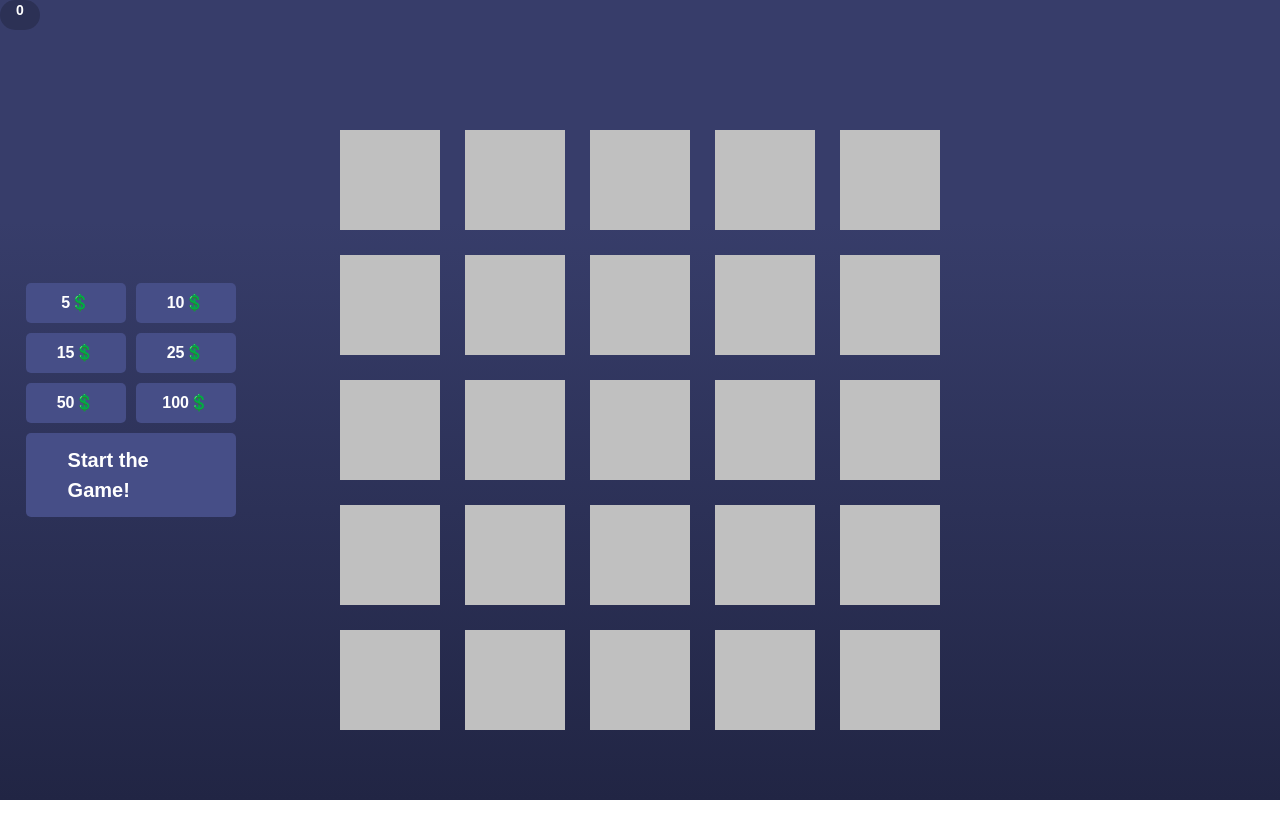
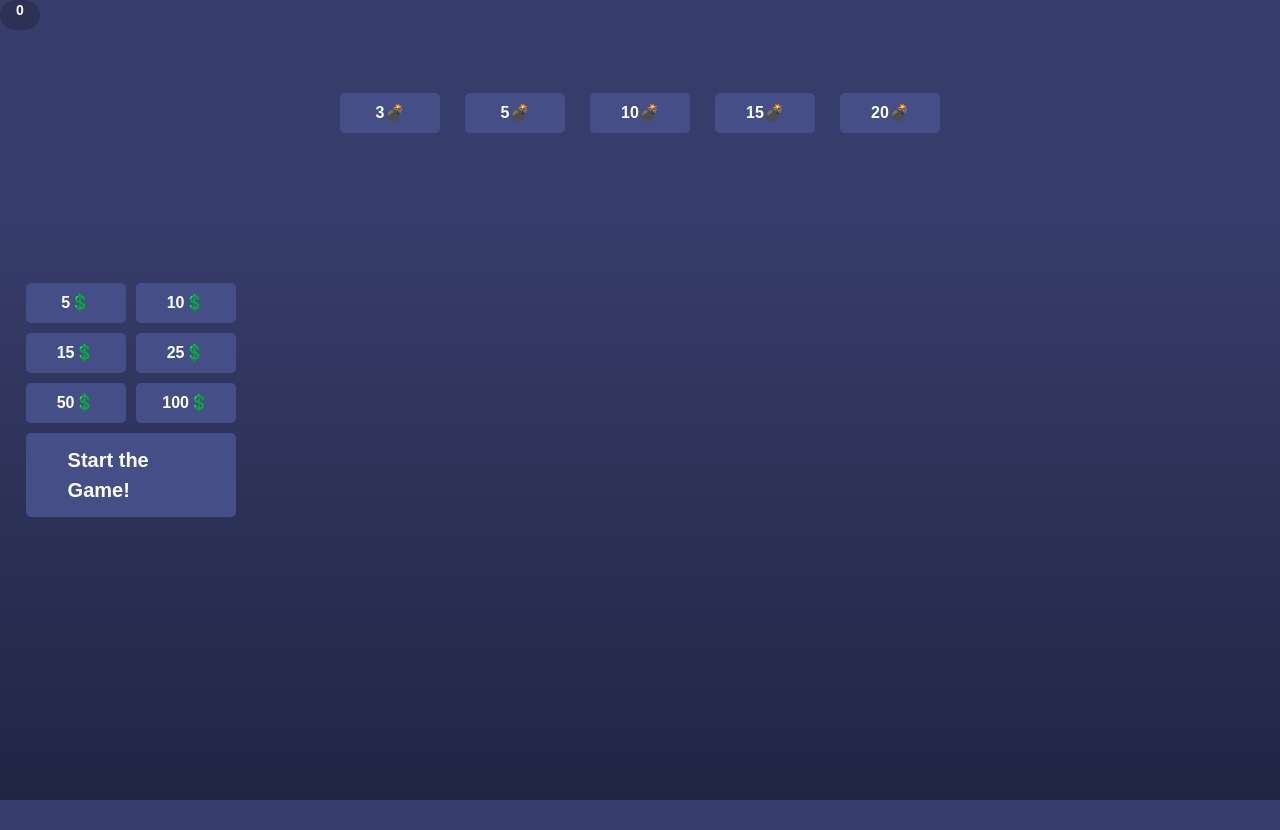
Before and after one commit to gLozeen/Mines, a React (Create React App) app: page / in a window 1280 px wide. Before the commit the page ends 800 px from the top, so only its background shows below. Built offline with nearby package versions, Linux system fonts and the light colour scheme; a web font is replaced by a local one.

Commit message:
feat: add mines amount buttons; add go back button

```diff
--- a/src/App.tsx
+++ b/src/App.tsx
@@ -5,12 +5,17 @@ import { GameStore } from "./lib/gameStore";
 import { MineCase } from "./components/mines/MineCase";
 import { MineComponent } from "./components/mines/mine";
 import { Bet } from "./components/buttons/bet";
-import { GameState } from "./lib/stateMap.types";
+import { ButtonType, GameState } from "./lib/stateMap.types";
 import { Case } from "./components/mines/case";
 import { ShowBet } from "./components/bet/showBet";
 import { Repeat } from "./components/buttons/repeat";
 import { ButtonsCase } from "./components/buttons/buttonsCase";
 import { StartGame } from "./components/buttons/startGame";
+import {
+  MineAmountButton,
+  MineAmountCase,
+} from "./components/buttons/mineAmountCase";
+import { GoBack } from "./components/buttons/goBack";
 
 export const gameStore = new GameStore();
 const App = observer(() => {
@@ -22,26 +27,58 @@ const App = observer(() => {
     <>
       <ShowBet betAmount={gameStore.betAmount} />
 
-      <ButtonsCase>
-        {gameStore.state !== GameState.BetAwait &&
+      <ButtonsCase isPlayerTurn={true}>
+        {gameStore.state !== GameState.StartAwait &&
           gameStore.state !== GameState.Init && (
             <Repeat
               data-disabled={gameStore.state !== GameState.GameEnd}
               onClick={() => {
                 if (gameStore.state === GameState.GameEnd)
-                  gameStore.changeState();
+                  gameStore.changeState<GameState.GameEnd>({
+                    buttonType: ButtonType.Repeat,
+                  });
               }}
             >
               Repeat ♻
             </Repeat>
           )}
-        {gameStore.state === GameState.BetAwait &&
+        {gameStore.state !== GameState.StartAwait &&
+          gameStore.state !== GameState.Init && (
+            <GoBack
+              data-disabled={gameStore.state !== GameState.GameEnd}
+              onClick={() => {
+                if (gameStore.state === GameState.GameEnd)
+                  gameStore.changeState<GameState.GameEnd>({
+                    buttonType: ButtonType.GoBack,
+                  });
+              }}
+            >
+              Go back ◀
+            </GoBack>
+          )}
+        {gameStore.state === GameState.StartAwait &&
           [5, 10, 15, 25, 50, 100].map((bet) => (
             <Bet betAmount={bet} key={`bet${bet}`}></Bet>
           ))}
-        {gameStore.state === GameState.BetAwait && <StartGame />}
+        {gameStore.state === GameState.StartAwait && (
+          <StartGame
+            allInputs={
+              gameStore.betAmount && gameStore.minesAmount ? true : false
+            }
+          />
+        )}
       </ButtonsCase>
       <Case>
+        {gameStore.state === GameState.StartAwait && (
+          <MineAmountCase>
+            {[3, 5, 10, 15, 20].map((mineAmounts) => (
+              <MineAmountButton
+                key={`mineButton${mineAmounts}`}
+                mineAmount={mineAmounts}
+              />
+            ))}
+          </MineAmountCase>
+        )}
         <MineCase>
           {gameStore.fields.map((field, mineIndex) => (
             <MineComponent
--- a/src/components/buttons/bet.tsx
+++ b/src/components/buttons/bet.tsx
@@ -1,19 +1,15 @@
 import { observer } from "mobx-react";
 import { gameStore } from "../../App";
-import { GameState } from "../../lib/stateMap.types";
 import { ActionButton } from "./button.styled";
 import { ActionButtonProps } from "./button.types";
 
 export const Bet = observer((props: ActionButtonProps) => (
   <ActionButton
-    data-disabled={!(gameStore.state === GameState.BetAwait)}
+    data-disabled={props.betAmount === gameStore.betAmount}
     {...props}
     onClick={() => {
-      if (gameStore.state === GameState.BetAwait)
-        gameStore.changeState<GameState.BetAwait>({
-          betAmount: props.betAmount,
-        });
-      gameStore.setBet(props.betAmount);
+      if (!(props.betAmount === gameStore.betAmount))
+        gameStore.setBet(props.betAmount!);
       console.log(gameStore.betAmount);
     }}
   >
--- a/src/components/buttons/button.styled.ts
+++ b/src/components/buttons/button.styled.ts
@@ -1,6 +1,4 @@
 import styled from "@emotion/styled";
-import { observer } from "mobx-react";
-import { ButtonsProps } from "./button.types";
 
 export const ActionButton = styled.div`
   font-weight: bold;
--- a/src/components/buttons/button.types.ts
+++ b/src/components/buttons/button.types.ts
@@ -1,7 +1,8 @@
 export interface ActionButtonProps
   extends Partial<React.HTMLAttributes<HTMLDivElement>> {
   disabled?: boolean;
-  betAmount: number;
+  betAmount?: number;
+  mineAmount?: number;
 }
 export interface ButtonsProps
   extends Partial<React.HTMLAttributes<HTMLDivElement>> {
--- /dev/null
+++ b/src/components/buttons/goBack.tsx
@@ -0,0 +1,4 @@
+import styled from "@emotion/styled";
+import { Repeat } from "./repeat";
+
+export const GoBack = styled(Repeat)``;
--- a/src/components/buttons/mineAmountCase.tsx
+++ b/src/components/buttons/mineAmountCase.tsx
@@ -1,8 +1,25 @@
 import styled from "@emotion/styled";
+import { observer } from "mobx-react-lite";
+import { gameStore } from "../../App";
+import { ActionButton } from "./button.styled";
+import { ActionButtonProps } from "./button.types";
 
 export const MineAmountCase = styled.div`
-  display: relative;
-  width: 100%;
+  display: grid;
+  width: 600px;
   height: 50px;
-  grid-template-columns: 1fr 1fr 1fr 1fr;
+  grid-template-columns: 1fr 1fr 1fr 1fr 1fr;
+  gap: 25px;
 `;
+
+export const MineAmountButton = observer((props: ActionButtonProps) => (
+  <ActionButton
+    data-disabled={props.mineAmount === gameStore.minesAmount}
+    onClick={() => {
+      gameStore.setMinesAmount(props.mineAmount!);
+      console.log(gameStore.minesAmount);
+    }}
+  >
+    {props.mineAmount}💣
+  </ActionButton>
+));
--- a/src/components/buttons/startGame.tsx
+++ b/src/components/buttons/startGame.tsx
@@ -1,10 +1,21 @@
-import styled from "@emotion/styled";
 import { observer } from "mobx-react-lite";
+import { gameStore } from "../../App";
+import { GameState } from "../../lib/stateMap.types";
 import { StyledStartGame } from "./button.styled";
 import { StartGameProps } from "./button.types";
 
 export const StartGame = observer((props: StartGameProps) => (
-  <StyledStartGame data-all-inputs={props.allInputs}>
+  <StyledStartGame
+    data-all-inputs={props.allInputs}
+    onClick={() => {
+      console.log(props.allInputs);
+      if (props.allInputs) {
+        gameStore.changeState<GameState.StartAwait>();
+      } else {
+        gameStore.allInputsNotProvided();
+      }
+    }}
+  >
     Start the Game!
   </StyledStartGame>
 ));
--- a/src/components/mines/case.tsx
+++ b/src/components/mines/case.tsx
@@ -2,8 +2,13 @@ import styled from "@emotion/styled";
 
 export const Case = styled.div`
   height: 100%;
-  width: 100%;
+  width: 600px;
   display: flex;
   justify-content: center;
   align-items: center;
+  position: absolute;
+  left: 50%;
+  transform: translate(-50%, 0);
+  gap: 25px;
+  flex-direction: column;
 `;
--- a/src/lib/gameStore.ts
+++ b/src/lib/gameStore.ts
@@ -12,6 +12,7 @@ export interface Field {
 }
 
 export class GameStore {
+  minesAmount: number = 0;
   fields: Field[] = [];
   betAmount: number = 0;
   coefficient: number[] = [
@@ -22,9 +23,11 @@ export class GameStore {
   prize: number[] = [];
   turn: number = 0;
   isMineTest: boolean = false;
+
   constructor() {
     makeAutoObservable(this);
   }
+
   state: GameState = GameState.Init;
   changeState<T extends GameState>(payload?: GameStatePayload<T>): void {
     //@ts-ignore
@@ -48,6 +51,10 @@ export class GameStore {
     this.betAmount = bet;
   }
 
+  setMinesAmount(amount: number) {
+    this.minesAmount = amount;
+  }
+
   mineClicked(field: Field) {
     if (this.state !== GameState.PlayerTurn) return;
     console.log(`${this.state}`);
@@ -63,7 +70,7 @@ export class GameStore {
 
   fillFieldContainer() {
     if (this.fields.length) return;
-    const minesToPlace = 3;
+    const minesToPlace = this.minesAmount;
     let minesPlaced = 0;
     for (let i = 0; i < 5; i++) {
       for (let j = 0; j < 5; j++) {
@@ -90,8 +97,6 @@ export class GameStore {
   }
 
   generateFields() {
-    this.turn = 0;
-    this.betAmount = 0;
     if (this.fields.length === 0) this.fillFieldContainer();
   }
 
@@ -100,6 +105,36 @@ export class GameStore {
     if (!found) return;
     if (found.isRevealed === false) this.turn++;
     found.isRevealed = true;
+  }
+
+  allInputsNotProvided() {
+    if (!this.betAmount) {
+      toast("You have to choose how much you want to bet", {
+        icon: "💢",
+        position: "top-center",
+        style: {
+          borderRadius: "10px",
+          background: "#333",
+          color: "#fff",
+          width: "1000px",
+          height: "100px",
+          fontSize: "23px",
+        },
+      });
+    } else if (!this.minesAmount) {
+      toast("You have to choose how much mines you want", {
+        icon: "💢",
+        position: "top-center",
+        style: {
+          borderRadius: "10px",
+          background: "#333",
+          color: "#fff",
+          width: "1000px",
+          height: "100px",
+          fontSize: "23px",
+        },
+      });
+    }
   }
 
   gameEnd() {
@@ -113,7 +148,7 @@ export class GameStore {
         height: "100px",
         fontSize: "40px",
       },
-      position: "bottom-center",
+      position: "top-center",
     });
   }
 
--- a/src/lib/stateMap.ts
+++ b/src/lib/stateMap.ts
@@ -1,6 +1,7 @@
 import { gameStore } from "../App";
 
 import {
+  ButtonType,
   GameState,
   GameStateEffect,
   GameStateHandlers,
@@ -8,15 +9,19 @@ import {
 } from "./stateMap.types";
 
 export const stateTransitions: GameStateTransitions = {
-  [GameState.BetAwait]: () => GameState.PlayerTurn,
-  [GameState.GenerateMines]: () => GameState.BetAwait,
+  [GameState.StartAwait]: () => GameState.GenerateMines,
+  [GameState.GenerateMines]: () => GameState.PlayerTurn,
   [GameState.PlayerTurn]: () => GameState.ChangeMineLook,
   [GameState.ChangeMineLook]: (payload) => {
     console.log(payload);
-    return gameStore.isMineTest ? GameState.GameEnd : GameState.PlayerTurn;
+    return payload?.isMine ? GameState.GameEnd : GameState.PlayerTurn;
   },
-  [GameState.GameEnd]: () => GameState.GenerateMines,
-  [GameState.Init]: () => GameState.GenerateMines,
+  [GameState.GameEnd]: (payload) => {
+    if (payload?.buttonType === ButtonType.Repeat) {
+      return GameState.GenerateMines;
+    } else return GameState.StartAwait;
+  },
+  [GameState.Init]: () => GameState.StartAwait,
 };
 
 export const effectsMap: GameStateEffect[] = [];
@@ -37,8 +42,12 @@ export const stateHandlers: GameStateHandlers = {
     gameStore.gameEnd();
     gameStore.showAllFields();
   },
-  [GameState.BetAwait]: () => {
-    console.log("BetAwait");
+  [GameState.StartAwait]: () => {
+    gameStore.fields = [];
+    gameStore.minesAmount = 0;
+    gameStore.turn = 0;
+    gameStore.betAmount = 0;
+    console.log("StartAwait");
   },
   [GameState.Init]: () => {
     gameStore.changeState();
--- a/src/lib/stateMap.types.ts
+++ b/src/lib/stateMap.types.ts
@@ -1,6 +1,6 @@
 export enum GameState {
   GenerateMines = "generateMines",
-  BetAwait = "BetAwait",
+  StartAwait = "StartAwait",
   ChangeMineLook = "changeMineLook",
   PlayerTurn = "playerTurn",
   GameEnd = "gameEnd",
@@ -27,8 +27,9 @@ export type GameStateHandler<T extends GameState> = (
 
 export interface GameStatePossiblePayload
   extends Record<GameState, Record<string, any>> {
-  [GameState.BetAwait]: { betAmount: number };
+  [GameState.StartAwait]: { betAmount: number };
   [GameState.ChangeMineLook]: { x: number; y: number; isMine: boolean };
+  [GameState.GameEnd]: { buttonType: ButtonType };
 }
 
 export type GameStatePayload<T extends GameState> = GameStatePossiblePayload[T];
@@ -36,3 +37,7 @@ export type GameStatePayload<T extends GameState> = GameStatePossiblePayload[T];
 export type GameStateHandlers = {
   [T in GameState]: GameStateHandler<T>;
 };
+export enum ButtonType {
+  Repeat,
+  GoBack,
+}
```
